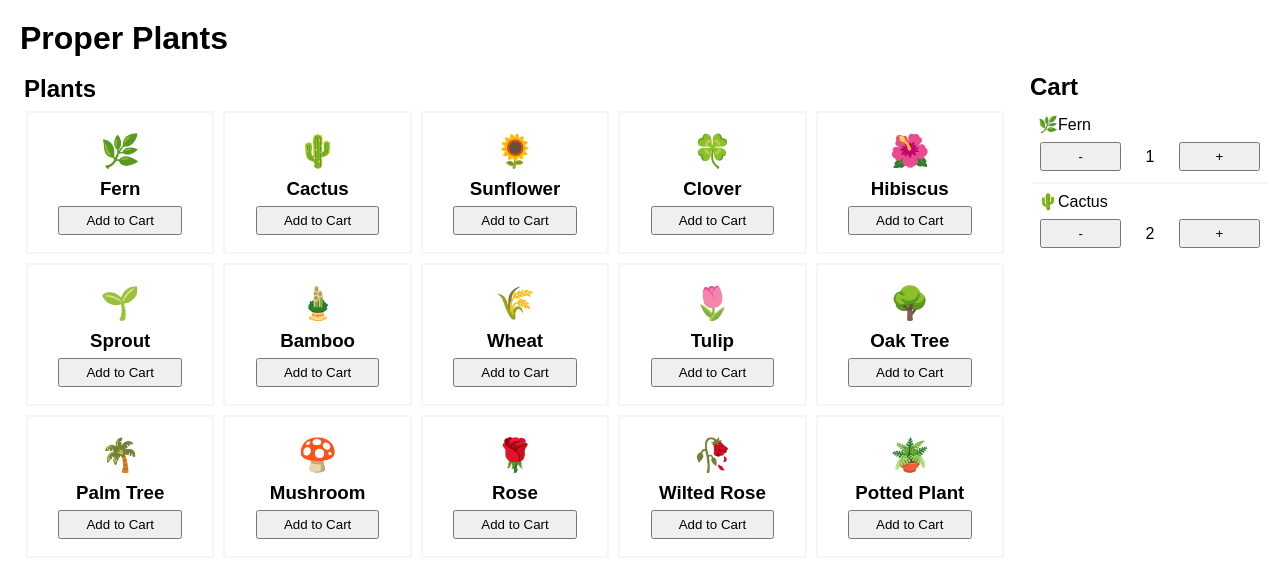
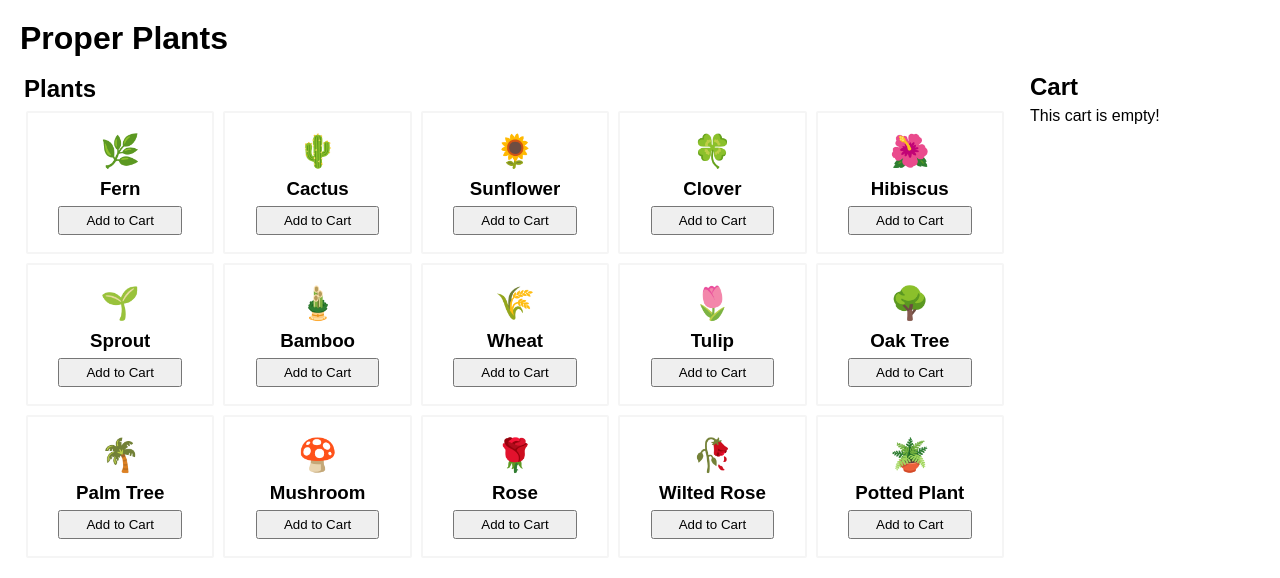
Before and after one commit to AlexKT1022/proper-plants, a React app: page / in a window 1280 px wide. Shown: the top 578 px of the page. Built offline with nearby package versions, Linux system fonts and the light colour scheme; the HTML template or start-up script is replaced by a standard one.

Commit message:
finished refactoring cart state and associated functions

```diff
--- a/src/App.jsx
+++ b/src/App.jsx
@@ -1,54 +1,15 @@
-import { useState } from 'react';
 import PlantGrid from './components/PlantGrid';
 import Cart from './components/Cart';
 
 const App = () => {
-  const [cart, setCart] = useState([
-    { id: 1, image: '🌿', name: 'Fern', count: 1 },
-    { id: 2, image: '🌵', name: 'Cactus', count: 2 },
-  ]);
-
-  const addCartItem = (item) => {
-    const foundItem = cart.find((cartItem) => cartItem.id === item.id);
-
-    if (foundItem) {
-      updateQuantity(foundItem, 1);
-    } else {
-      const newCart = [...cart, { ...item, count: 1 }];
-
-      setCart(newCart);
-    }
-  };
-
-  const updateQuantity = (item, num) => {
-    const newCart = [...cart];
-    const targetItem = newCart.find((cartItem) => cartItem.id === item.id);
-
-    if (targetItem.count + num <= 0) {
-      removeItem(item);
-    } else if (targetItem.count + num > 20) {
-      return;
-    } else {
-      targetItem.count += num;
-
-      setCart(newCart);
-    }
-  };
-
-  const removeItem = (item) => {
-    const newCart = [...cart].filter((cartItem) => cartItem.id !== item.id);
-
-    setCart(newCart);
-  };
-
   return (
     <>
       <header>
         <h1>Proper Plants</h1>
       </header>
       <main>
-        <PlantGrid addCartItem={addCartItem} />
-        <Cart cart={cart} updateQuantity={updateQuantity} />
+        <PlantGrid />
+        <Cart />
       </main>
     </>
   );
--- a/src/components/Cart.jsx
+++ b/src/components/Cart.jsx
@@ -1,18 +1,19 @@
+import { useCart } from '../context/CartContext';
 import CartItem from './CartItem';
 import '../styles/cart.css';
 
-const Cart = ({ cart, updateQuantity }) => {
+const Cart = () => {
+  const { cart } = useCart();
+
   return (
     <div className='cart'>
       <h2>Cart</h2>
       <div>
-        {cart.map((cartItem) => (
-          <CartItem
-            key={cartItem.id}
-            item={cartItem}
-            updateQuantity={updateQuantity}
-          />
-        ))}
+        {cart.length === 0
+          ? 'This cart is empty!'
+          : cart.map((cartItem) => (
+              <CartItem key={cartItem.id} item={cartItem} />
+            ))}
       </div>
     </div>
   );
--- a/src/components/CartItem.jsx
+++ b/src/components/CartItem.jsx
@@ -1,4 +1,8 @@
-const CartItem = ({ item, updateQuantity }) => {
+import { useCart } from '../context/CartContext';
+
+const CartItem = ({ item }) => {
+  const { updateQuantity } = useCart();
+
   return (
     <div className='cart-item'>
       <p>
--- a/src/components/PlantCard.jsx
+++ b/src/components/PlantCard.jsx
@@ -1,4 +1,8 @@
-const PlantCard = ({ plant, addCartItem }) => {
+import { useCart } from '../context/CartContext';
+
+const PlantCard = ({ plant }) => {
+  const { addCartItem } = useCart();
+
   return (
     <div className='plant-card'>
       <h1>{plant.image}</h1>
--- a/src/components/PlantGrid.jsx
+++ b/src/components/PlantGrid.jsx
@@ -2,13 +2,13 @@ import PLANTS from '../data/plants';
 import PlantCard from './PlantCard';
 import '../styles/plants.css';
 
-const PlantGrid = ({ addCartItem }) => {
+const PlantGrid = () => {
   return (
     <div className='plant-grid'>
       <h2>Plants</h2>
       <div className='grid-container'>
         {PLANTS.map((plant, index) => (
-          <PlantCard key={index} plant={plant} addCartItem={addCartItem} />
+          <PlantCard key={index} plant={plant} />
         ))}
       </div>
     </div>
--- a/src/context/CartContext.jsx
+++ b/src/context/CartContext.jsx
@@ -1,12 +1,53 @@
-import { createContext, useContext } from 'react';
+import { createContext, useContext, useState } from 'react';
 
-const CartContext = createContext;
+const CartContext = createContext();
 
 export const useCart = () => {
   return useContext(CartContext);
 };
 
 export const CartProvider = ({ children }) => {
-  const value = {};
+  const [cart, setCart] = useState([]);
+
+  const updateQuantity = (item, num) => {
+    const newCart = [...cart];
+    const targetItem = newCart.find((cartItem) => cartItem.id === item.id);
+
+    if (targetItem.count + num <= 0) {
+      removeCartItem(item);
+    } else if (targetItem.count + num > 20) {
+      return;
+    } else {
+      targetItem.count += num;
+
+      setCart(newCart);
+    }
+  };
+
+  const addCartItem = (item) => {
+    const foundItem = cart.find((cartItem) => cartItem.id === item.id);
+
+    if (foundItem) {
+      updateQuantity(foundItem, 1);
+    } else {
+      const newCart = [...cart, { ...item, count: 1 }];
+
+      setCart(newCart);
+    }
+  };
+
+  const removeCartItem = (item) => {
+    const newCart = [...cart].filter((cartItem) => cartItem.id !== item.id);
+
+    setCart(newCart);
+  };
+
+  const value = {
+    cart,
+    updateQuantity,
+    addCartItem,
+    removeCartItem,
+  };
+
   return <CartContext.Provider value={value}>{children}</CartContext.Provider>;
 };
--- a/src/main.jsx
+++ b/src/main.jsx
@@ -1,10 +1,13 @@
 import { StrictMode } from 'react';
 import { createRoot } from 'react-dom/client';
+import { CartProvider } from './context/CartContext.jsx';
 import App from './App.jsx';
 import './styles/index.css';
 
 createRoot(document.getElementById('root')).render(
   <StrictMode>
-    <App />
+    <CartProvider>
+      <App />
+    </CartProvider>
   </StrictMode>
 );
```
